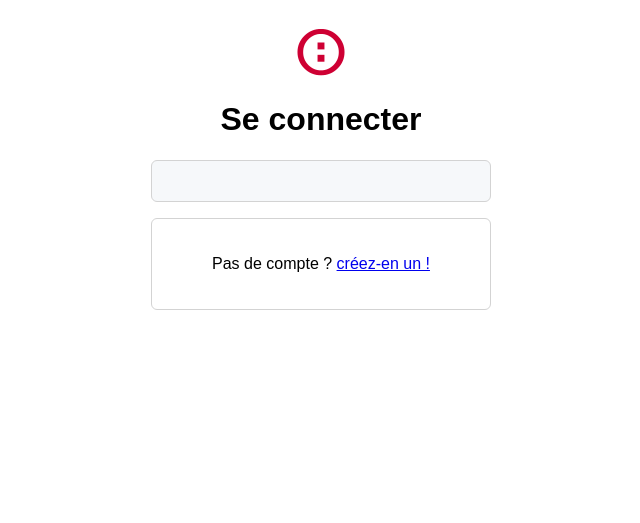
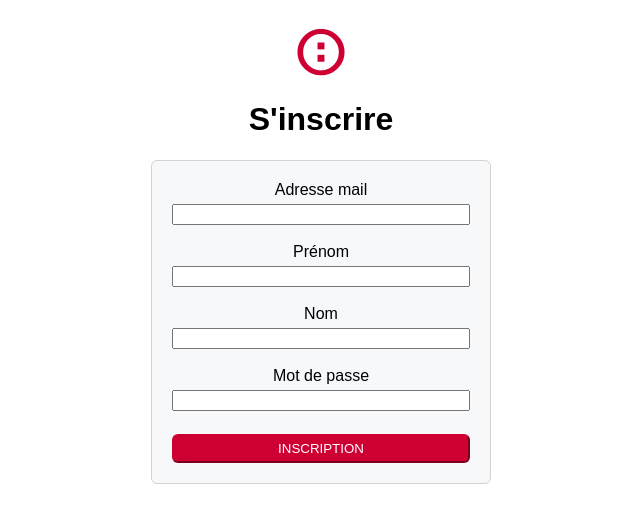
Before and after one commit to Lyap281/api-rest, a PHP site: page /index.php?add in a window 1280 px wide. Shown: the top 523 px of the page, without its empty margins (319-959 px from the left). Run offline with PHP 8.4, Linux system fonts and the light colour scheme.

Commit message:
Modify index.php, form_new.html & form_auth.html

```diff
--- a/forms/form_new.html
+++ b/forms/form_new.html
@@ -0,0 +1,14 @@
+<h1>S'inscrire</h1>
+<div id="authentification">
+    <form name="new" action="index.php" method="POST">
+        <label class="label labelmail" for="mail">Adresse mail</label>
+        <input name="mail"></br>
+        <label class="label labelfirstname" for="firstname">Prénom</label>
+        <input name="firstname"></br>
+        <label class="label labellastname" for="lastname">Nom</label>
+        <input name="lastname"></br>
+        <label class="label labelpasswd" for="password">Mot de passe</label>
+        <input name="password" type="password"></br>
+        <input class="btn" type="submit" value="Inscription">
+    </form>
+</div>
--- a/index.php
+++ b/index.php
@@ -7,11 +7,7 @@
     </head>
     <body>
         <img src="img/index.ico" alt="Logo Simplon" id="logo">
-        <h1>Se connecter</h1>
-        <div id="authentification">
-
         <?php
-
         if(isset($_GET["add"]))
         {
             include_once "./forms/form_new.html";
@@ -20,11 +16,6 @@
         {
             include_once "./forms/form_auth.html";
         }
-
         ?>
-        </div>
-        <div id="createaccount">
-            <p>Pas de compte ? <a href="index.php?add">créez-en un !</a></p>
-        </div>
     </body>
 </html>
```
Also changed, not shown: forms/form_auth.html (+7 -1 lines). Lines whose indentation alone changed are shown as unchanged.
